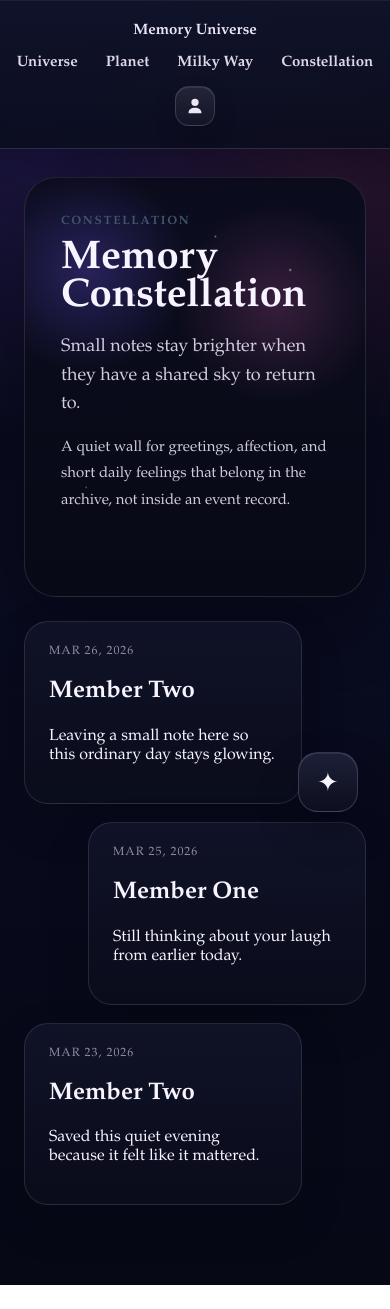
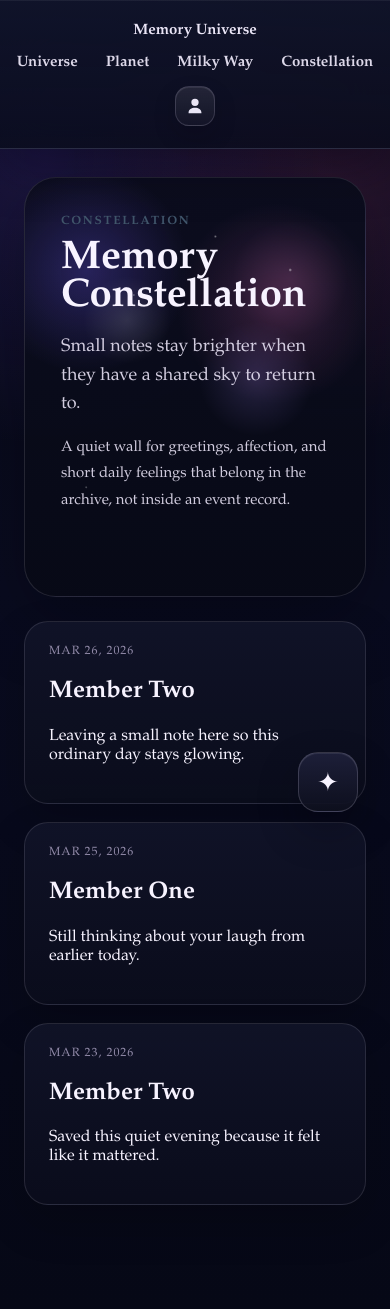
Before and after one commit to Ez-boi123/Memory-Universe, a Next.js app: page /constellation in a window 390 px wide. Before the commit the page ends 1285 px from the top, so only its background shows below. Built offline with nearby package versions, Linux system fonts and the light colour scheme; no server answers.

Commit message:
feat: polish constellation visuals

```diff
--- a/src/styles/globals.css
+++ b/src/styles/globals.css
@@ -378,6 +378,17 @@ main {
   box-shadow: 0 24px 72px rgba(0, 0, 0, 0.26);
 }
 
+.constellation-hero::before {
+  content: '';
+  position: absolute;
+  inset: 0;
+  background:
+    radial-gradient(circle at 30% 34%, rgba(255, 255, 255, 0.12), transparent 12%),
+    radial-gradient(circle at 68% 48%, rgba(173, 143, 255, 0.18), transparent 18%),
+    radial-gradient(circle at 78% 24%, rgba(255, 143, 214, 0.12), transparent 14%);
+  pointer-events: none;
+}
+
 .constellation-hero-copy {
   position: relative;
   z-index: 1;
@@ -425,6 +436,7 @@ main {
 .constellation-message-stream {
   display: grid;
   gap: 18px;
+  padding-bottom: 24px;
 }
 
 .constellation-message-card,
@@ -438,11 +450,13 @@ main {
 }
 
 .constellation-message-card--left {
-  margin-right: 64px;
+  justify-self: start;
+  max-width: min(560px, calc(100% - 72px));
 }
 
 .constellation-message-card--right {
-  margin-left: 64px;
+  justify-self: end;
+  max-width: min(560px, calc(100% - 72px));
 }
 
 .constellation-message-meta {
@@ -625,6 +639,14 @@ main {
   .universe-module-grid,
   .universe-recent-grid {
     grid-template-columns: 1fr;
+  }
+
+  .constellation-message-card--left,
+  .constellation-message-card--right {
+    justify-self: stretch;
+    max-width: 100%;
+    margin-left: 0;
+    margin-right: 0;
   }
 }
 
```
